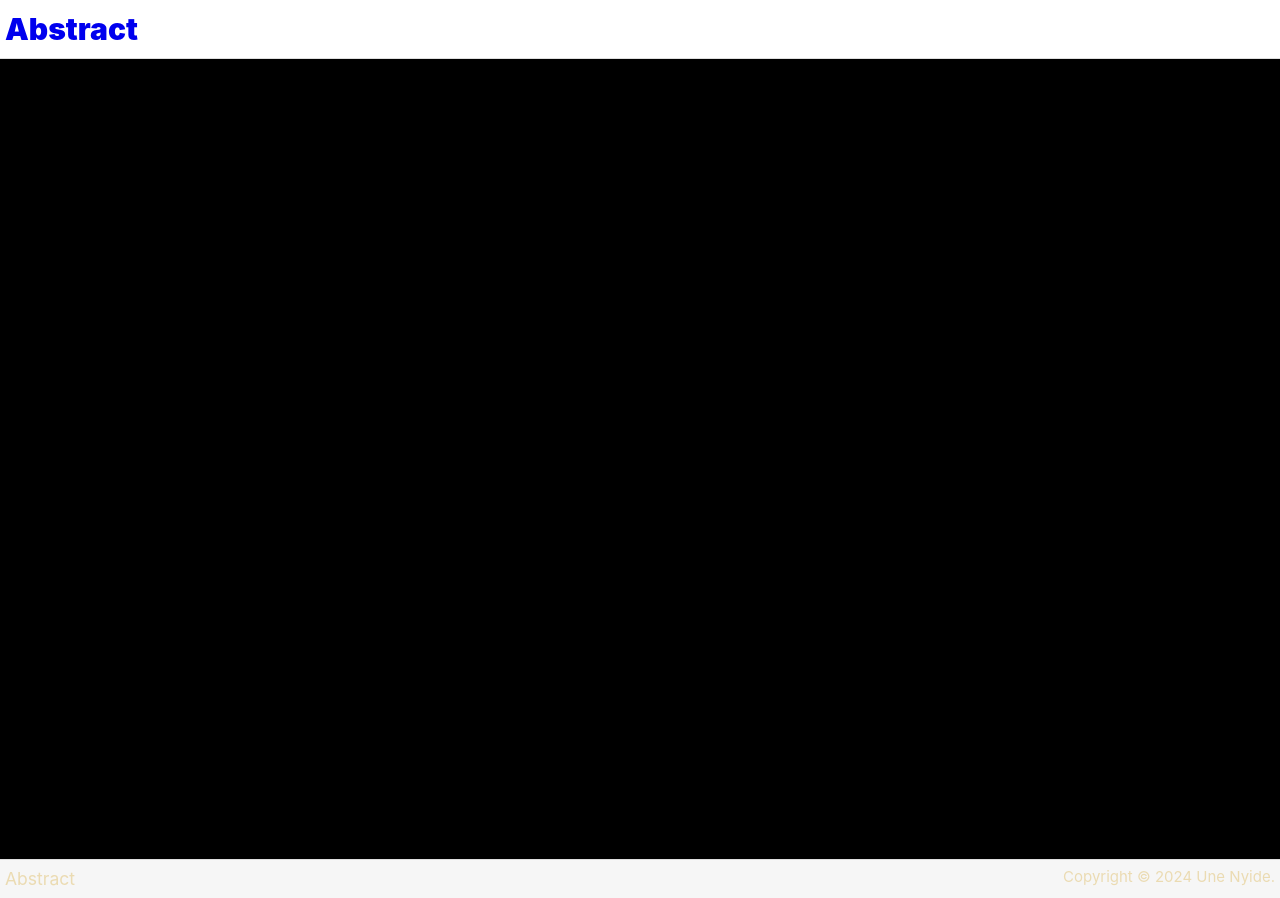
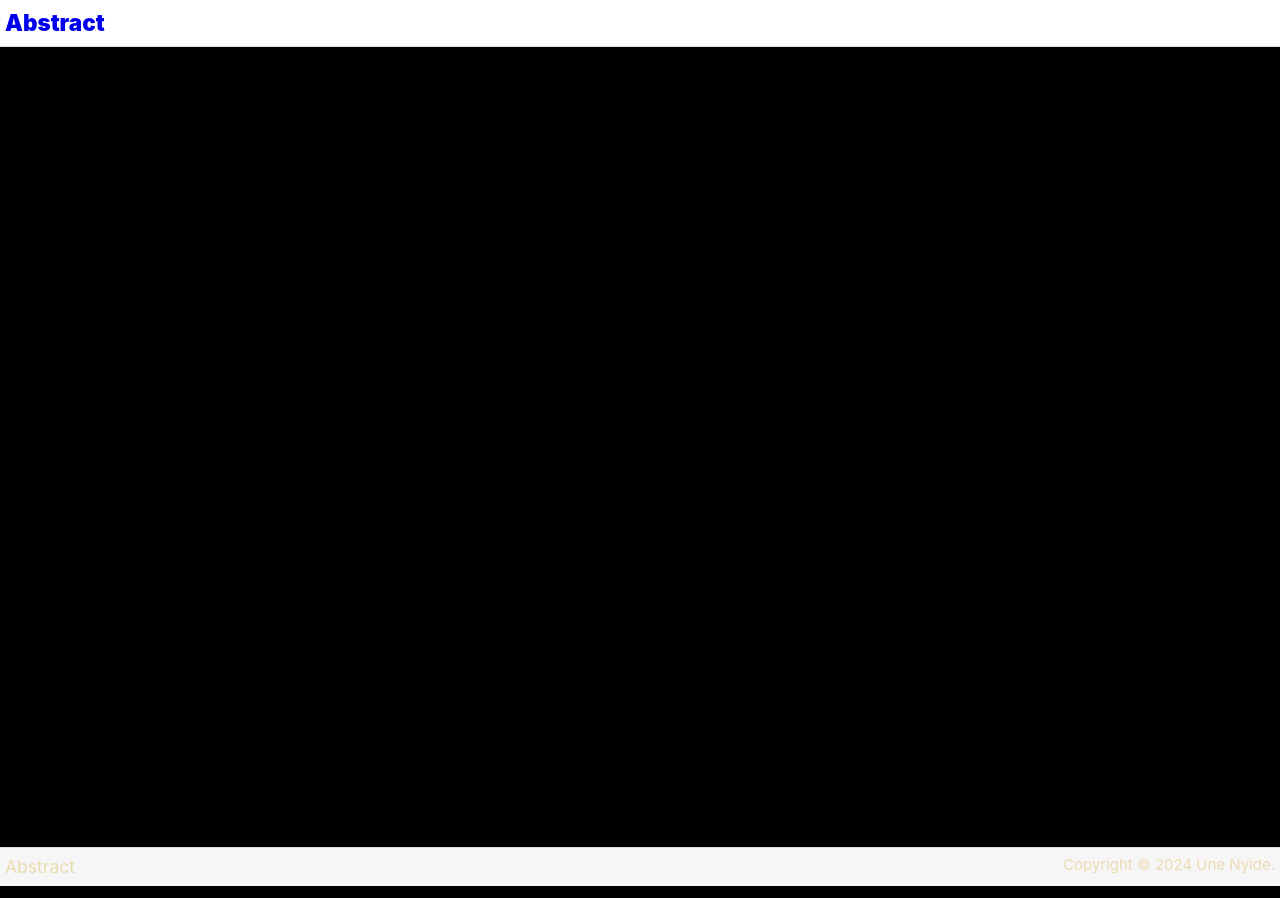
Before and after one commit to Unomars4/abstract, a Vue app: page / in a window 1280 px wide. Built offline with nearby package versions, Linux system fonts and the light colour scheme.

Commit message:
update header logo size

```diff
--- a/src/components/Header.vue
+++ b/src/components/Header.vue
@@ -2,7 +2,7 @@
   <header>
     <div class="header-content">
       <a href="/">
-        <h1>Abstract</h1>
+        <h2>Abstract</h2>
       </a>
       <nav>
       </nav>
@@ -11,7 +11,7 @@
 </template>
 
 <style scoped lang="css">
-h1 {
+h2 {
   font-weight: 900;
 }
 
```
